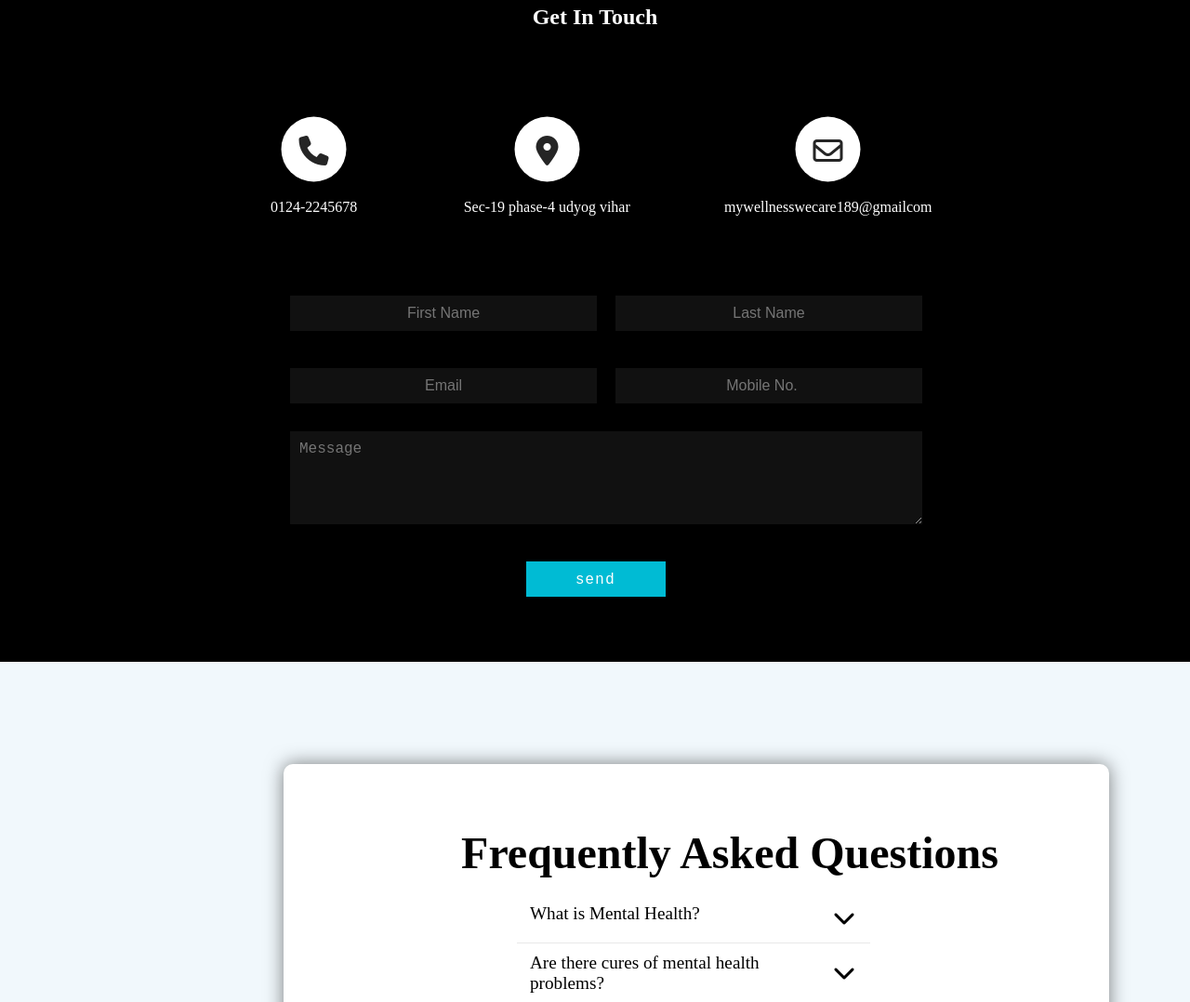
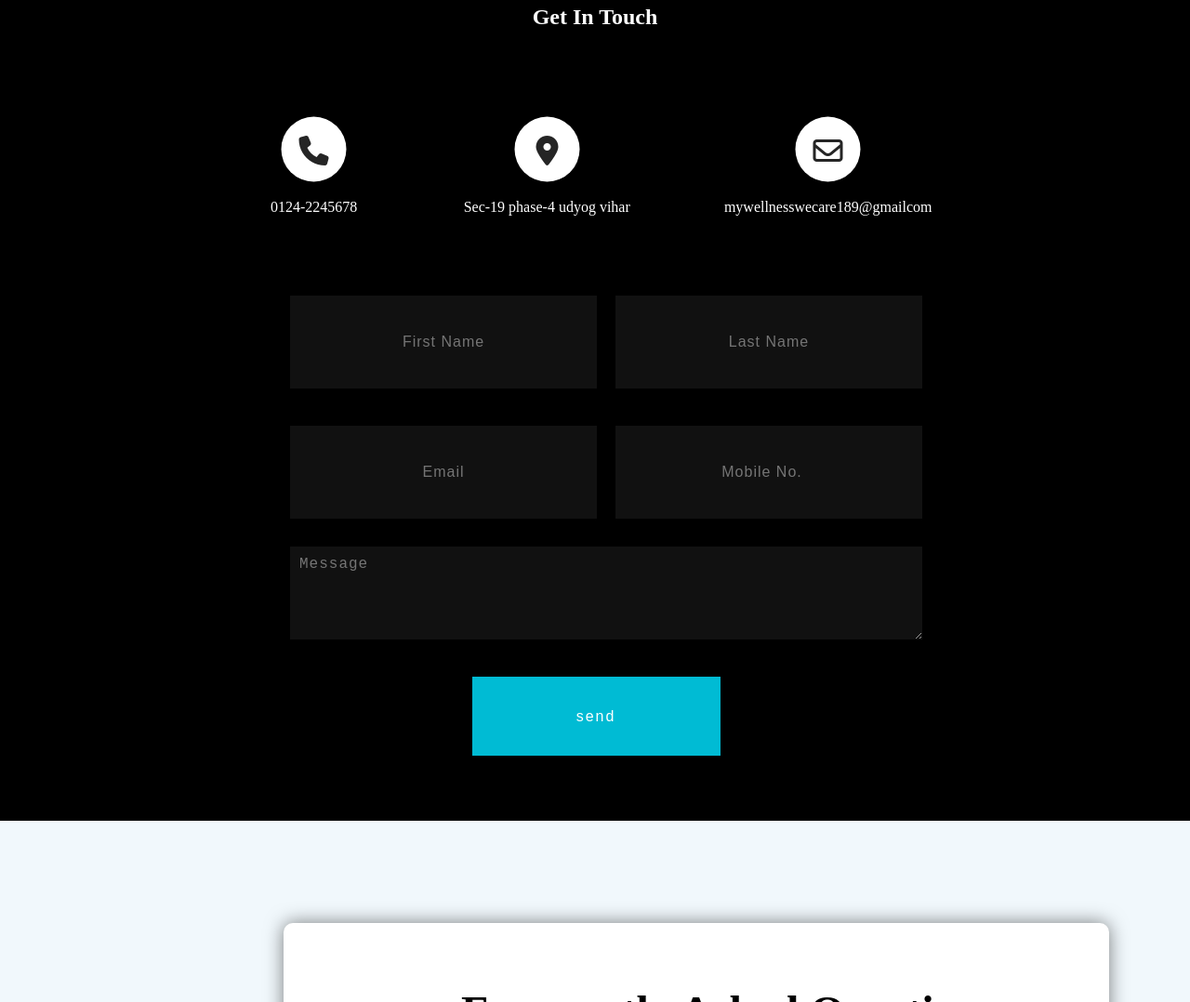
Before and after one commit to ritikaaaa177/mentalhealthcommunity, a plain HTML site: page index.html in a window 1280 px wide. Shown: the part 3152-4230 px from the top of the page at 93% size. Drawn offline with nearby package versions, Linux system fonts and the light colour scheme; a web font is replaced by a local one.

Commit message:
formvalidation

```diff
--- /dev/null
+++ b/form.js
@@ -0,0 +1,25 @@
+const form = document.forms["form-sheet"];
+const courses = document.getElementById("phone1");
+const email = document.getElementById("email1");
+const name = document.getElementsByClassName("name1");
+
+
+function isEmail(email) {
+    let regexp = /^(([^<>()\[\]\\.,;:\s@"]+(\.[^<>()\[\]\\.,;:\s@"]+)*)|(".+"))@((\[[0-9]{1,3}\.[0-9]{1,3}\.[0-9]{1,3}\.[0-9]{1,3}\])|(([a-zA-Z\-0-9]+\.)+[a-zA-Z]{2,}))$/;
+    return regexp.test(String(email).toLowerCase());
+}
+
+
+form.addEventListener("submit", (event) => {
+    event.preventDefault();
+
+    if (name.value == "") {
+        swal("Error !", "Please enter a valid name", "error");
+    } else if (!isEmail(email.value)) {
+        swal("Error !", "Please enter a valid email", "error");
+    } else {
+        swal("Welcome to MYWellness.org", "Thanks for joining us !", "success");
+        form.reset();
+    }
+
+})
--- a/index.css
+++ b/index.css
@@ -522,7 +522,8 @@ form input,form textarea{
   font-size: 500;
   letter-spacing: 2px;
   cursor: pointer;
-  max-width: 150px;
+  max-width: 267px;
+  height: 85px;
 
 }
 .div-upper
--- a/index.html
+++ b/index.html
@@ -362,24 +362,28 @@
                 <h2>Contact Us</h2>
 
             </div> -->
+
+            <form  name="form-sheet" method="post">
                 <div class="contactForm">
                     <div class="row">
                         <div class="col50">
-                            <input type="text" name="" placeholder="First Name">
+
+                            <form  name="form-sheet" method="post">
+                            <input class="name1" type="text" name="" placeholder="First Name">
                         </div>
                         <div class="col50">
-                            <input type="text" name="" placeholder="Last Name">
+                            <input class="name1" type="text" name="" placeholder="Last Name">
                         </div>
 
                     </div>
                     <div class="row">
 
                         <div class="col50">
-                            <input type="email" name="" placeholder="Email">
+                            <input id = "email1" type="email" name="" placeholder="Email">
 
                         </div>
                         <div class="col50">
-                            <input type="number" name="" placeholder="Mobile No.">
+                            <input id="phone1" type="number" name="" placeholder="Mobile No.">
                         </div>
                     </div>
 
@@ -390,6 +394,7 @@
                         <!-- <textarea name="" id="" cols="30" rows="10"></textarea> -->
                     </div>
 
+
                     <div class="row">
                         <div class="col100">
                             <input type="submit" value="send">
@@ -398,6 +403,7 @@
 
                 </div>
         </div>
+       </form>
     </section>
 
 
@@ -579,6 +585,7 @@
 
     <script src="//code.tidio.co/mcj9l4m8nqhwikak9lwch6mvg78s1u8v.js" async></script>
     <script src="popup.js"></script>
+    <script src="form.js"></script>
 
 </body>
 
```
